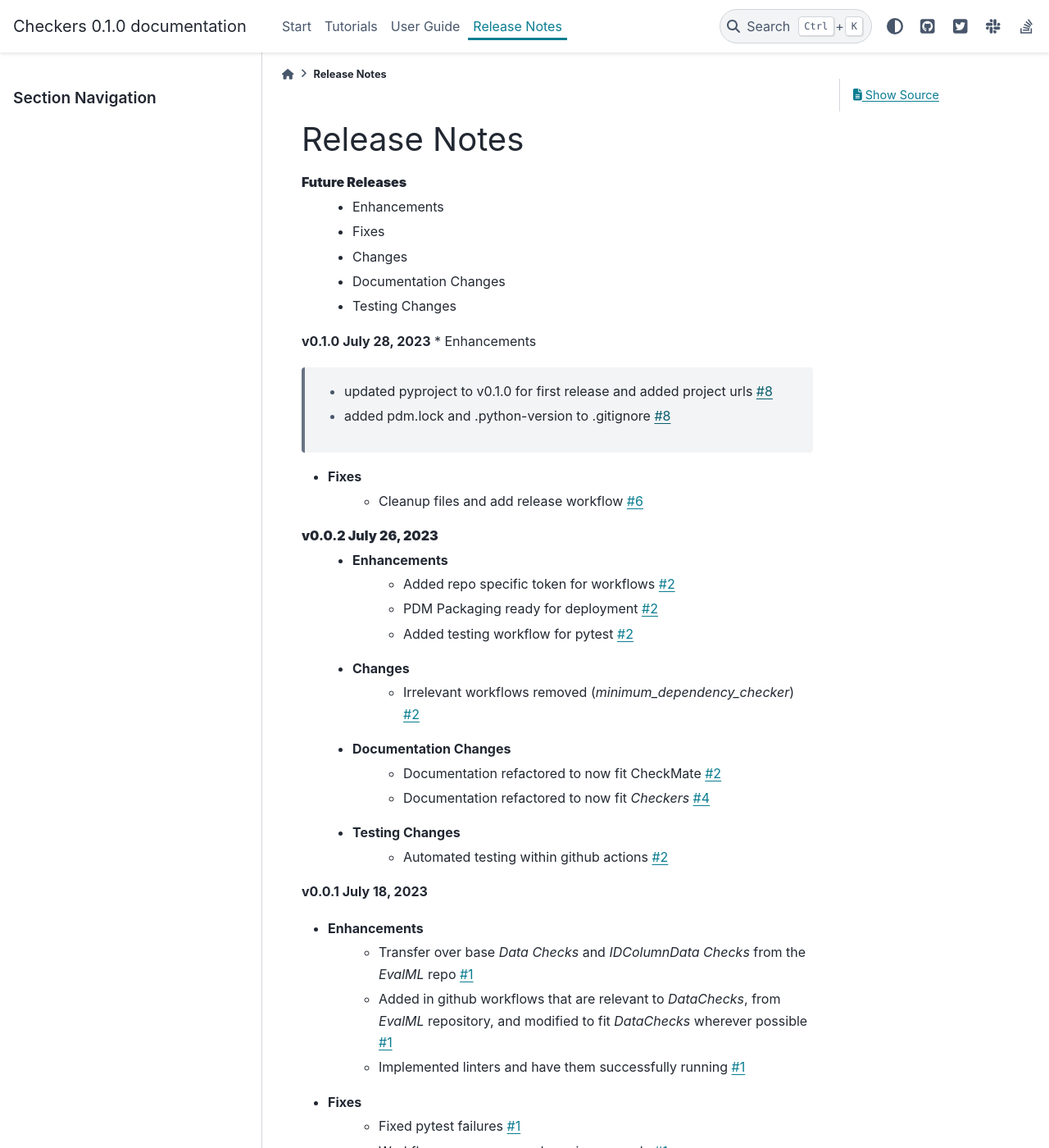
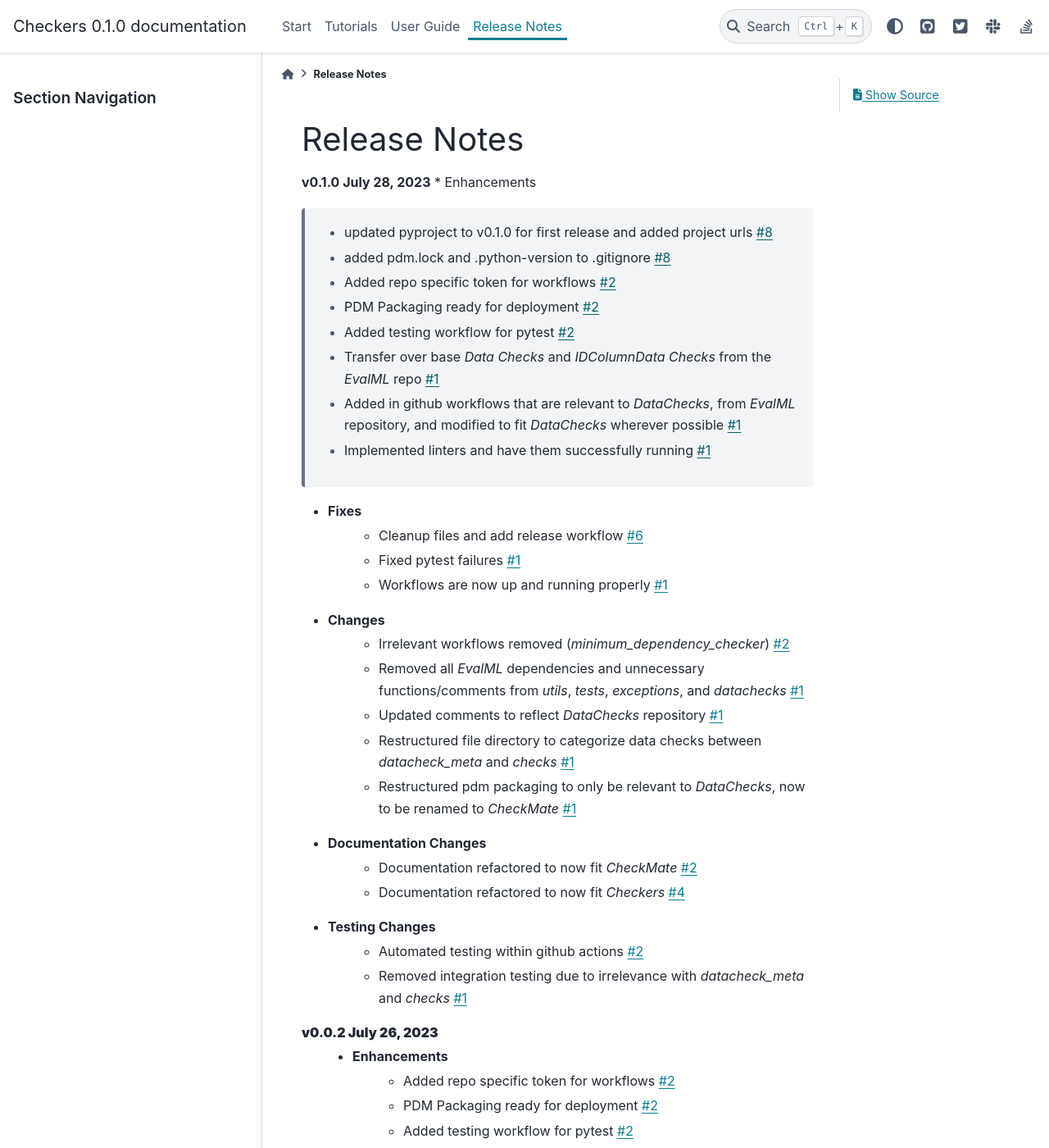
Before and after one commit to alteryx/CheckMates, a Sphinx documentation site: the page built from docs/source/release_notes.rst, in a window 1280 px wide and 1400 px high. Shown: the whole window at 82% size. Built offline with Sphinx 7.4.7 and the PyData theme 0.15.4, drawn with Linux system fonts in a browser that asks for light colours; pages that are not in the unit, such as notebooks, are missing from menus; comment, search, counter and statistics services are not loaded.

Commit message:
v0.1.0 release notes updated

```diff
--- a/docs/source/release_notes.rst
+++ b/docs/source/release_notes.rst
@@ -1,18 +1,38 @@
 Release Notes
 -------------
-**Future Releases**
-    * Enhancements
-    * Fixes
-    * Changes
-    * Documentation Changes
-    * Testing Changes
+.. **Future Releases**
+..     * Enhancements
+..     * Fixes
+..     * Changes
+..     * Documentation Changes
+..     * Testing Changes
 
 **v0.1.0 July 28, 2023**
 * Enhancements
     * updated pyproject to v0.1.0 for first release and added project urls :pr:`8`
     * added pdm.lock and .python-version to .gitignore :pr:`8`
+    * Added repo specific token for workflows :pr:`2`
+    * PDM Packaging ready for deployment :pr:`2`
+    * Added testing workflow for pytest :pr:`2`
+    * Transfer over base `Data Checks` and `IDColumnData Checks` from the `EvalML` repo :pr:`1`
+    * Added in github workflows that are relevant to `DataChecks`, from `EvalML` repository, and modified to fit `DataChecks` wherever possible :pr:`1`
+    * Implemented linters and have them successfully running :pr:`1`
 * Fixes
     * Cleanup files and add release workflow :pr:`6`
+    * Fixed pytest failures :pr:`1`
+    * Workflows are now up and running properly :pr:`1`
+* Changes
+    * Irrelevant workflows removed (`minimum_dependency_checker`) :pr:`2`
+    * Removed all `EvalML` dependencies and unnecessary functions/comments from `utils`, `tests`, `exceptions`, and `datachecks` :pr:`1`
+    * Updated comments to reflect `DataChecks` repository :pr:`1`
+    * Restructured file directory to categorize data checks between `datacheck_meta` and `checks` :pr:`1`
+    * Restructured pdm packaging to only be relevant to `DataChecks`, now to be renamed to `CheckMate` :pr:`1`
+* Documentation Changes
+    * Documentation refactored to now fit `CheckMate` :pr:`2`
+    * Documentation refactored to now fit `Checkers` :pr:`4`
+* Testing Changes
+    * Automated testing within github actions :pr:`2`
+    * Removed integration testing due to irrelevance with `datacheck_meta` and `checks` :pr:`1`
 
 **v0.0.2 July 26, 2023**
     * Enhancements
```
